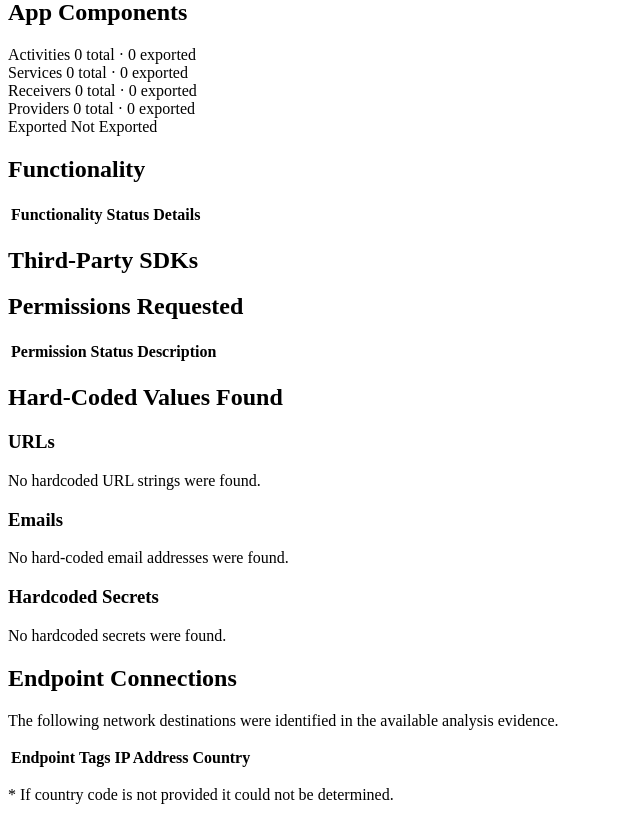
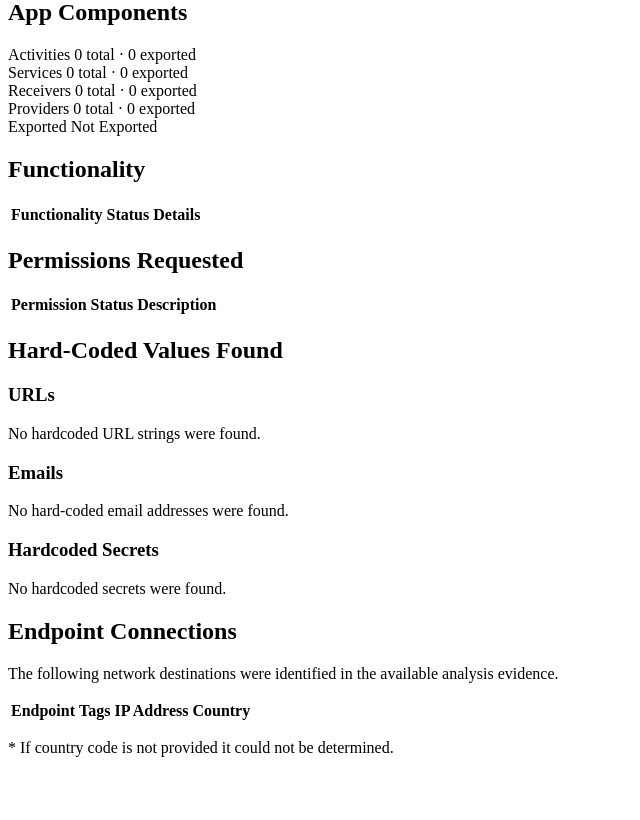
Before and after one commit to Blue-Milk-Apps/Phoenix-MAST, a Python web app: template adapters/output/phoenix_report/templates/report.html.jinja in a window 1280 px wide. Shown: the part 1213-2033 px from the top of the page, without its empty margins (0-640 px from the left). After the commit the page ends 1970 px from the top, so only its background shows below. Run offline with Jinja, Linux system fonts and the light colour scheme; the template is opened without the code that fills it, so the values that code supplies are empty.

Commit message:
remove unimplemented third party sdk section

```diff
--- a/adapters/output/phoenix_report/templates/report.html.jinja
+++ b/adapters/output/phoenix_report/templates/report.html.jinja
@@ -360,23 +360,6 @@
   {% endif %}
 </div>
 
-<!-- ===================== THIRD PARTY SDKS ===================== -->
-<div class="section">
-  <h2>Third-Party SDKs</h2>
-  {% for category, sdks in data.third_party_sdks.items() %}
-  <div class="sdk-category">
-    <h4>{{ category }}</h4>
-    <div class="sdk-grid">
-      {% for name, present in sdks.items() %}
-      <div class="sdk-item">
-        <span class="{{ 'sdk-yes' if present else 'sdk-no' }}">{{ '✔' if present else '✗' }} {{ name }}</span>
-      </div>
-      {% endfor %}
-    </div>
-  </div>
-  {% endfor %}
-</div>
-
 <!-- ===================== PERMISSIONS ===================== -->
 <div class="section">
   <h2>{{ 'Permission Inventory' if data.meta.platform == 'React Native' else 'Permissions Requested' }}</h2>
```
